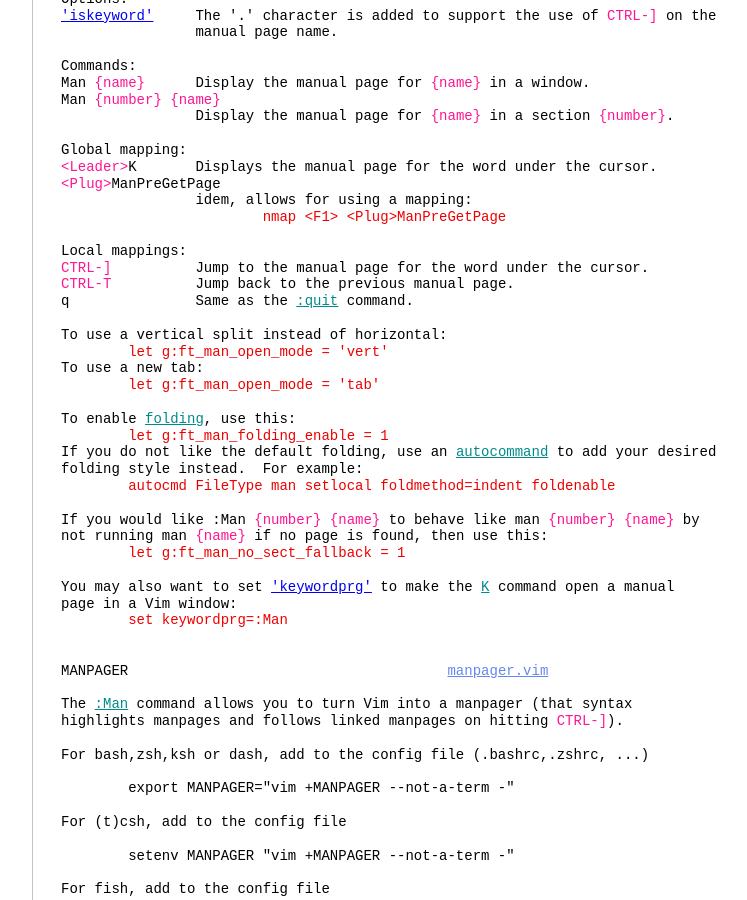
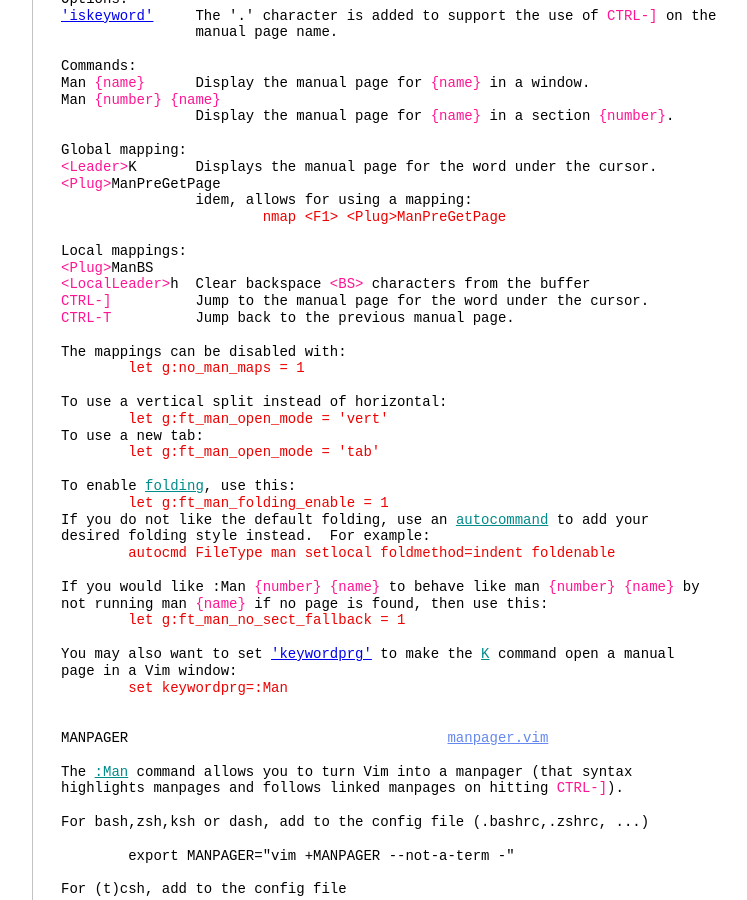
Before and after one commit to vim-jp/vimdoc-en, a Jekyll site: the page built from filetype.html, in a window 1280 px wide and 900 px high, scrolled down 12625 px. Shown: the whole window, without its empty margins (340-1087 px from the left). Built offline with Jekyll 4.4.1, drawn with Linux system fonts in a browser that asks for light colours; nearby versions of some CDN libraries; comment, search, counter and statistics services are not loaded; some of the changed text lies outside the part shown.

Commit message:
Generated by GitHub workflow 10490024987
https://github.com/vim-jp/vimdoc-en/actions/runs/10490024987

```diff
--- a/cmdline.html
+++ b/cmdline.html
@@ -3,7 +3,7 @@ layout: vimdoc
 helpname: 'cmdline'
 ---
 <div id='vimCodeElement'>
-<a class="Constant" href="cmdline.html" name="cmdline.txt">cmdline.txt</a>&nbsp;&nbsp; For&nbsp;<span class="Identifier">Vim version 9.1.</span>&nbsp;&nbsp;Last change: 2024 Aug 19<br>
+<a class="Constant" href="cmdline.html" name="cmdline.txt">cmdline.txt</a>&nbsp;&nbsp; For&nbsp;<span class="Identifier">Vim version 9.1.</span>&nbsp;&nbsp;Last change: 2024 Aug 20<br>
 <br>
 <br>
 &nbsp;&nbsp;&nbsp;&nbsp;&nbsp;&nbsp;&nbsp;&nbsp;&nbsp;&nbsp;&nbsp;&nbsp;&nbsp;&nbsp;&nbsp;&nbsp;&nbsp;&nbsp;<span class="Identifier">VIM REFERENCE MANUAL&nbsp;&nbsp;&nbsp;&nbsp;by Bram Moolenaar</span><br>
@@ -384,8 +384,8 @@ terminals)<br>
 <br>
 :keepp[atterns]&nbsp;<span class="Special">{command}</span>&nbsp;&nbsp;&nbsp;&nbsp;&nbsp;&nbsp;&nbsp;&nbsp;&nbsp;&nbsp;&nbsp;&nbsp;&nbsp;&nbsp;&nbsp;&nbsp;&nbsp;&nbsp;&nbsp;&nbsp;&nbsp;&nbsp;&nbsp;<a class="Constant" href="cmdline.html#:keepp" name=":keepp">:keepp</a>&nbsp;<a class="Constant" href="cmdline.html#:keeppatterns" name=":keeppatterns">:keeppatterns</a><br>
 &nbsp;&nbsp;&nbsp;&nbsp;&nbsp;&nbsp;&nbsp;&nbsp;&nbsp;&nbsp;&nbsp;&nbsp;&nbsp;&nbsp;&nbsp;&nbsp;Execute&nbsp;<span class="Special">{command}</span>, without adding anything to the search<br>
-&nbsp;&nbsp;&nbsp;&nbsp;&nbsp;&nbsp;&nbsp;&nbsp;&nbsp;&nbsp;&nbsp;&nbsp;&nbsp;&nbsp;&nbsp;&nbsp;history and, in case of the the&nbsp;<a class="Identifier" href="change.html#:s">:s</a>&nbsp;and&nbsp;<a class="Identifier" href="change.html#:&">:&amp;</a>&nbsp;command, without<br>
-&nbsp;&nbsp;&nbsp;&nbsp;&nbsp;&nbsp;&nbsp;&nbsp;&nbsp;&nbsp;&nbsp;&nbsp;&nbsp;&nbsp;&nbsp;&nbsp;modifying the last substitute pattern and substitute string.<br>
+&nbsp;&nbsp;&nbsp;&nbsp;&nbsp;&nbsp;&nbsp;&nbsp;&nbsp;&nbsp;&nbsp;&nbsp;&nbsp;&nbsp;&nbsp;&nbsp;history and, in case of&nbsp;<a class="Identifier" href="change.html#:s">:s</a>&nbsp;or&nbsp;<a class="Identifier" href="change.html#:&">:&amp;</a>, without modifying the<br>
+&nbsp;&nbsp;&nbsp;&nbsp;&nbsp;&nbsp;&nbsp;&nbsp;&nbsp;&nbsp;&nbsp;&nbsp;&nbsp;&nbsp;&nbsp;&nbsp;last substitute pattern or substitute string.<br>
 <br>
 <span class="PreProc">==============================================================================</span><br>
 2. Command-line completion&nbsp;&nbsp;&nbsp;&nbsp;&nbsp;&nbsp;&nbsp;&nbsp;&nbsp;&nbsp;&nbsp;&nbsp;&nbsp;&nbsp;&nbsp;&nbsp;&nbsp;&nbsp;&nbsp;&nbsp;&nbsp;&nbsp;&nbsp;&nbsp;&nbsp;&nbsp;&nbsp;&nbsp;&nbsp;&nbsp;<a class="Constant" href="cmdline.html#cmdline-completion" name="cmdline-completion">cmdline-completion</a><br>
--- a/filetype.html
+++ b/filetype.html
@@ -3,7 +3,7 @@ layout: vimdoc
 helpname: 'filetype'
 ---
 <div id='vimCodeElement'>
-<a class="Constant" href="filetype.html" name="filetype.txt">filetype.txt</a>&nbsp;&nbsp;For&nbsp;<span class="Identifier">Vim version 9.1.</span>&nbsp;&nbsp;Last change: 2024 Jul 16<br>
+<a class="Constant" href="filetype.html" name="filetype.txt">filetype.txt</a>&nbsp;&nbsp;For&nbsp;<span class="Identifier">Vim version 9.1.</span>&nbsp;&nbsp;Last change: 2024 Aug 21<br>
 <br>
 <br>
 &nbsp;&nbsp;&nbsp;&nbsp;&nbsp;&nbsp;&nbsp;&nbsp;&nbsp;&nbsp;&nbsp;&nbsp;&nbsp;&nbsp;&nbsp;&nbsp;&nbsp;&nbsp;<span class="Identifier">VIM REFERENCE MANUAL&nbsp;&nbsp;&nbsp;&nbsp;by Bram Moolenaar</span><br>
@@ -758,9 +758,13 @@ Global mapping:<br>
 <div class="helpExample">&nbsp;&nbsp;&nbsp;&nbsp;&nbsp;&nbsp;&nbsp;&nbsp;&nbsp;&nbsp;&nbsp;&nbsp;&nbsp;&nbsp;&nbsp;&nbsp;&nbsp;&nbsp;&nbsp;&nbsp;&nbsp;&nbsp;&nbsp;&nbsp;nmap &lt;F1&gt; &lt;Plug&gt;ManPreGetPage</div>
 <br>
 Local mappings:<br>
+<span class="Special">&lt;Plug&gt;</span>ManBS<br>
+<span class="Special">&lt;LocalLeader&gt;</span>h&nbsp;&nbsp;Clear backspace&nbsp;<span class="Special">&lt;BS&gt;</span>&nbsp;characters from the buffer<br>
 <span class="Special">CTRL-]</span>&nbsp;&nbsp;&nbsp;&nbsp;&nbsp;&nbsp;&nbsp;&nbsp;&nbsp;&nbsp;Jump to the manual page for the word under the cursor.<br>
 <span class="Special">CTRL-T</span>&nbsp;&nbsp;&nbsp;&nbsp;&nbsp;&nbsp;&nbsp;&nbsp;&nbsp;&nbsp;Jump back to the previous manual page.<br>
-q&nbsp;&nbsp;&nbsp;&nbsp;&nbsp;&nbsp;&nbsp;&nbsp;&nbsp;&nbsp;&nbsp;&nbsp;&nbsp;&nbsp; Same as the&nbsp;<a class="Identifier" href="editing.html#:quit">:quit</a>&nbsp;command.<br>
+<br>
+The mappings can be disabled with:<br>
+<div class="helpExample">&nbsp;&nbsp;&nbsp;&nbsp;&nbsp;&nbsp;&nbsp;&nbsp;let g:no_man_maps = 1</div>
 <br>
 To use a vertical split instead of horizontal:<br>
 <div class="helpExample">&nbsp;&nbsp;&nbsp;&nbsp;&nbsp;&nbsp;&nbsp;&nbsp;let g:ft_man_open_mode = 'vert'</div>
@@ -769,8 +773,8 @@ To use a new tab:<br>
 <br>
 To enable&nbsp;<a class="Identifier" href="fold.html#folding">folding</a>, use this:<br>
 <div class="helpExample">&nbsp;&nbsp;&nbsp;&nbsp;&nbsp;&nbsp;&nbsp;&nbsp;let g:ft_man_folding_enable = 1</div>
-If you do not like the default folding, use an&nbsp;<a class="Identifier" href="autocmd.html#autocommand">autocommand</a>&nbsp;to add your desired<br>
-folding style instead.&nbsp;&nbsp;For example:<br>
+If you do not like the default folding, use an&nbsp;<a class="Identifier" href="autocmd.html#autocommand">autocommand</a>&nbsp;to add your<br>
+desired folding style instead.&nbsp;&nbsp;For example:<br>
 <div class="helpExample">&nbsp;&nbsp;&nbsp;&nbsp;&nbsp;&nbsp;&nbsp;&nbsp;autocmd FileType man setlocal foldmethod=indent foldenable</div>
 <br>
 If you would like :Man&nbsp;<span class="Special">{number}</span>&nbsp;<span class="Special">{name}</span>&nbsp;to behave like man&nbsp;<span class="Special">{number}</span>&nbsp;<span class="Special">{name}</span>&nbsp;by<br>
```
Also changed, not shown: quickfix.html (+8 -1 lines).
